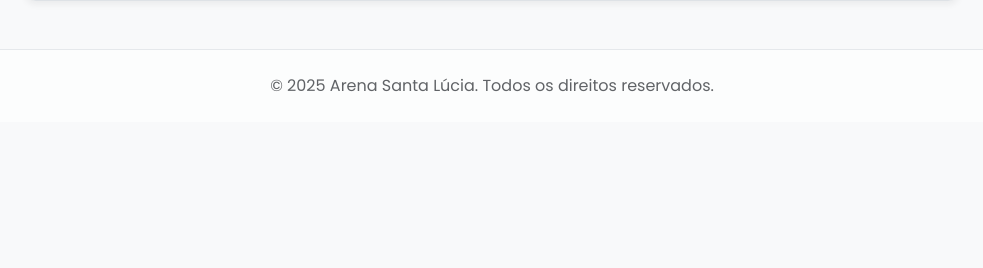
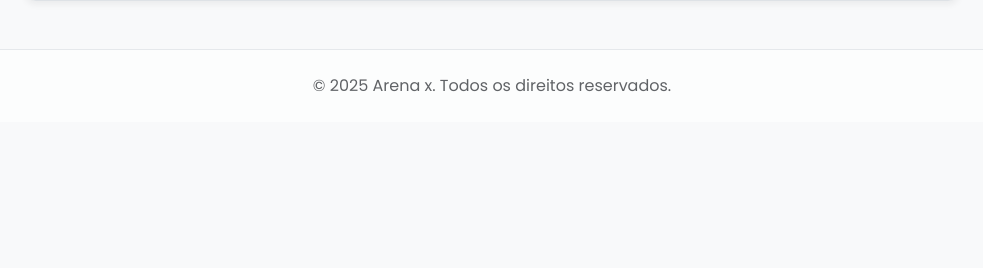
Before and after one commit to AlexOnn1/arena_freela, a Flask app: page / in a window 1280 px wide. Shown: the part 383-651 px from the top of the page, without its empty margins (148-1131 px from the left). Run offline with Flask 3, Linux system fonts and the light colour scheme; data that the repository does not hold is empty.

Commit message:
Update index.html

```diff
--- a/templates/index.html
+++ b/templates/index.html
@@ -51,7 +51,7 @@
 
     <footer class="footer mt-5">
         <div class="container text-center">
-            <p class="mb-0">&copy; 2025 Arena Santa Lúcia. Todos os direitos reservados.</p>
+            <p class="mb-0">&copy; 2025 Arena x. Todos os direitos reservados.</p>
         </div>
     </footer>
 
```
